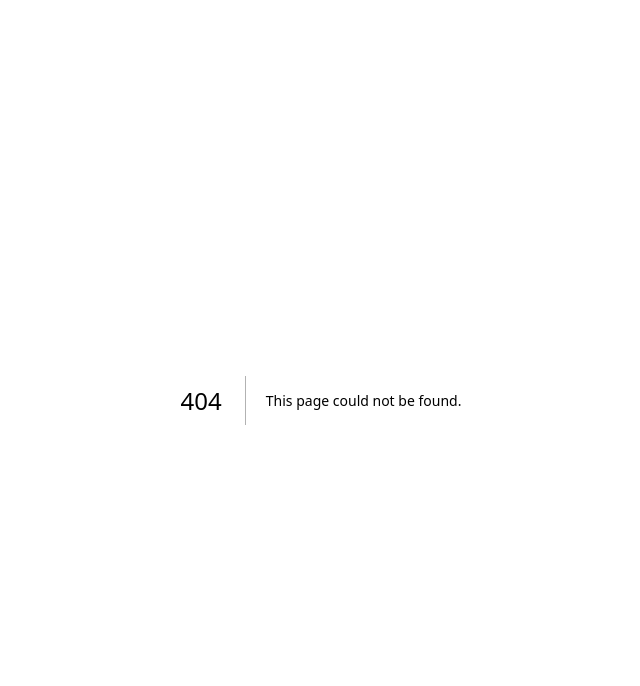
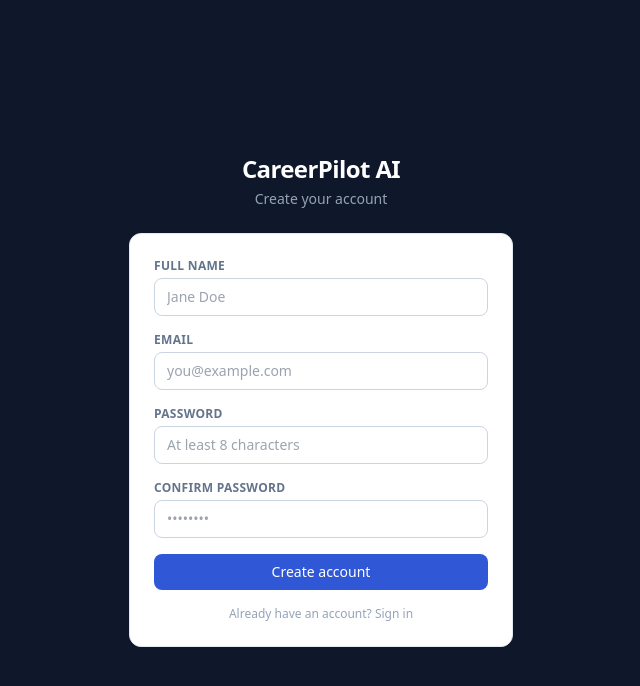
Before and after one commit to gichagajohn/careerpilot, a Next.js app in the folder frontend/: page /register in a window 1280 px wide. Before the commit this address had no page. Shown: the top 686 px of the page, without its empty margins (319-959 px from the left). Built offline with nearby package versions, Linux system fonts and the light colour scheme.

Commit message:
Add registration page with form handling

```diff
--- /dev/null
+++ b/frontend/app/register/page.jsx
@@ -0,0 +1,91 @@
+"use client";
+
+import { useState } from "react";
+import { useRouter } from "next/navigation";
+import Link from "next/link";
+import { api, setSession } from "@/lib/api";
+import { ErrorNote } from "@/components/ui";
+
+export default function RegisterPage() {
+  const router = useRouter();
+  const [fullName, setFullName] = useState("");
+  const [email, setEmail] = useState("");
+  const [password, setPassword] = useState("");
+  const [confirmPassword, setConfirmPassword] = useState("");
+  const [error, setError] = useState("");
+  const [busy, setBusy] = useState(false);
+
+  const submit = async (e) => {
+    e.preventDefault();
+    setError("");
+
+    if (password.length < 8) {
+      setError("Password must be at least 8 characters.");
+      return;
+    }
+    if (password !== confirmPassword) {
+      setError("Passwords do not match.");
+      return;
+    }
+
+    setBusy(true);
+    try {
+      const tokens = await api("/auth/register", {
+        method: "POST",
+        body: { full_name: fullName, email, password },
+      });
+      setSession(tokens);
+      router.replace("/");
+    } catch (err) {
+      setError(err.message);
+    } finally {
+      setBusy(false);
+    }
+  };
+
+  return (
+    <div className="min-h-screen flex items-center justify-center bg-slate-900 px-4">
+      <div className="w-full max-w-sm">
+        <div className="text-center mb-6">
+          <div className="text-white text-2xl font-bold tracking-tight">
+            CareerPilot<span className="text-brand-400"> AI</span>
+          </div>
+          <div className="text-slate-400 text-sm mt-1">Create your account</div>
+        </div>
+        <form onSubmit={submit} className="card p-6 space-y-4">
+          <div>
+            <label className="label">Full name</label>
+            <input className="input" type="text" value={fullName} required
+              onChange={(e) => setFullName(e.target.value)} placeholder="Jane Doe" />
+          </div>
+          <div>
+            <label className="label">Email</label>
+            <input className="input" type="email" value={email} required
+              onChange={(e) => setEmail(e.target.value)} placeholder="you@example.com" />
+          </div>
+          <div>
+            <label className="label">Password</label>
+            <input className="input" type="password" value={password} required
+              minLength={8}
+              onChange={(e) => setPassword(e.target.value)} placeholder="At least 8 characters" />
+          </div>
+          <div>
+            <label className="label">Confirm password</label>
+            <input className="input" type="password" value={confirmPassword} required
+              onChange={(e) => setConfirmPassword(e.target.value)} placeholder="••••••••" />
+          </div>
+          <ErrorNote message={error} />
+          <button className="btn-primary w-full justify-center" disabled={busy}>
+            {busy ? "Creating account…" : "Create account"}
+          </button>
+          <p className="text-xs text-slate-400 text-center">
+            Already have an account?{" "}
+            <Link href="/login" className="text-brand-400 hover:underline">
+              Sign in
+            </Link>
+          </p>
+        </form>
+      </div>
+    </div>
+  );
+}
```
